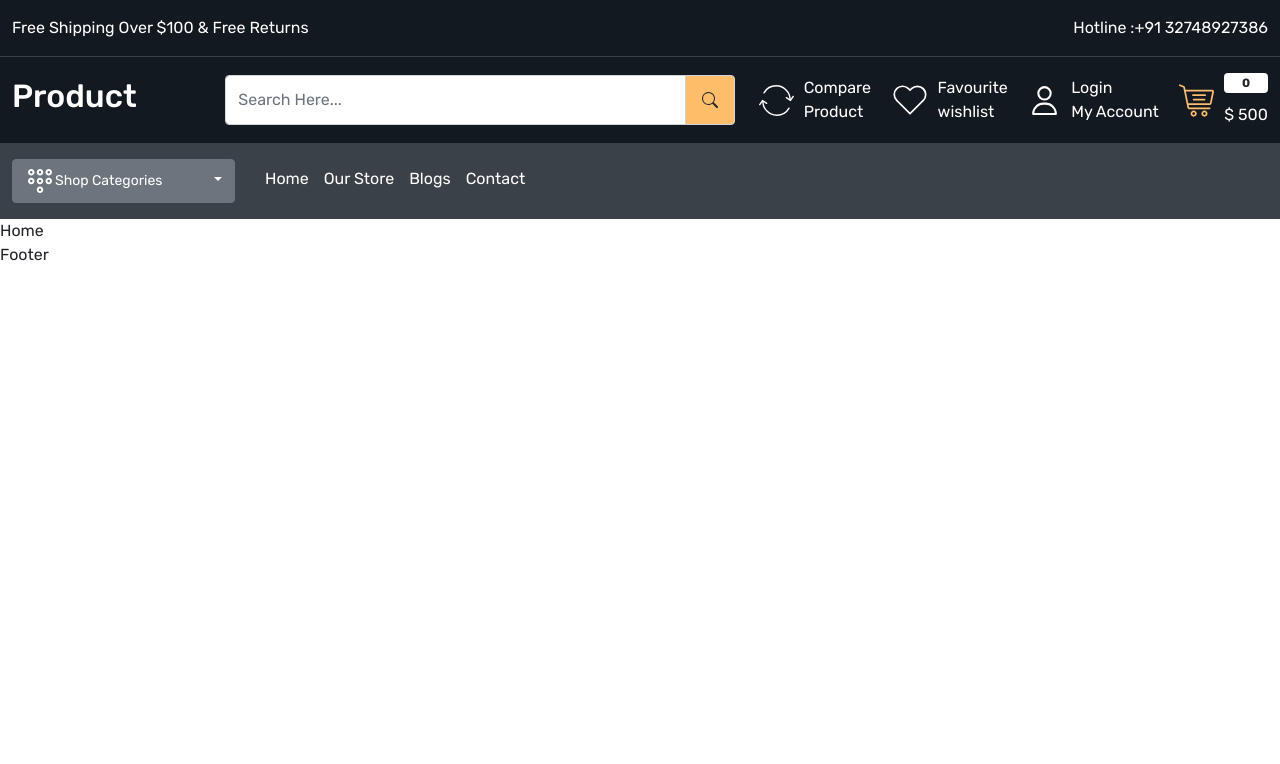
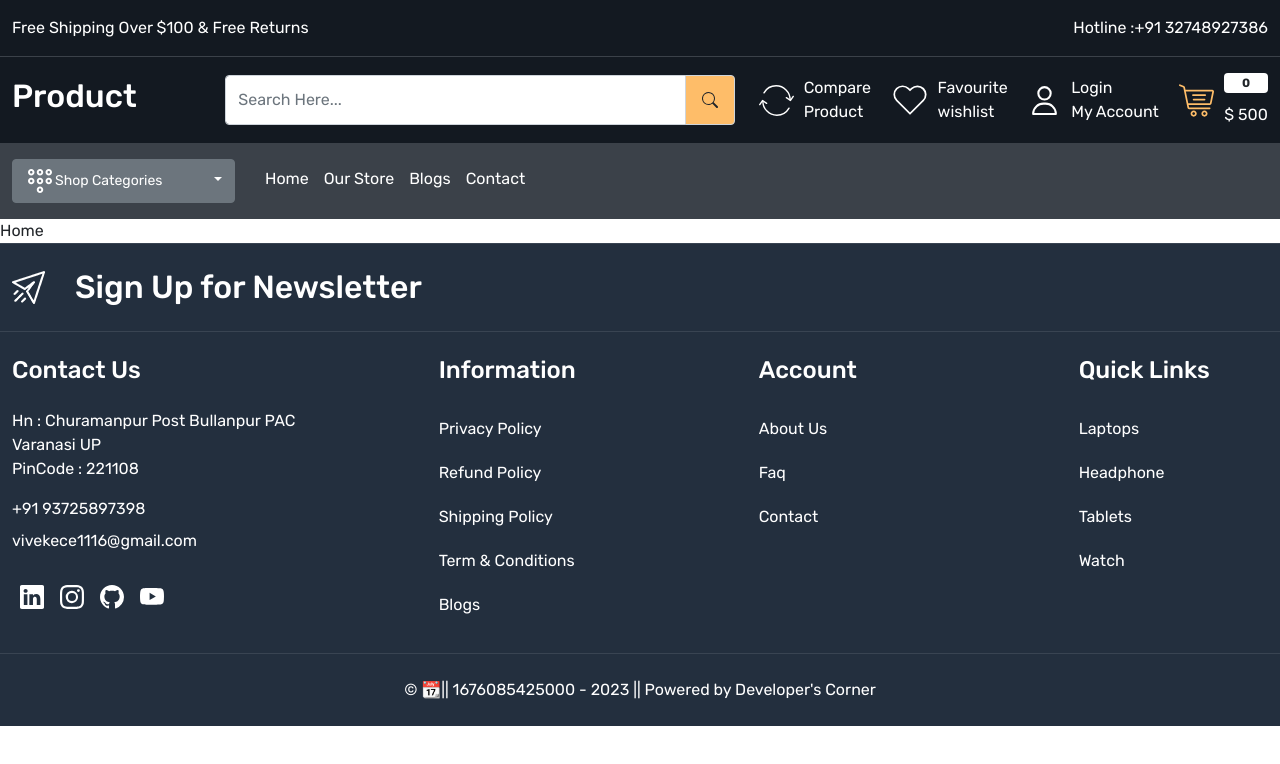
Before and after one commit to vkp3012/Ecommerce-App, a React (Create React App) app: page / in a window 1280 px wide. Shown: the top 764 px of the page. Built offline with nearby package versions, Linux system fonts and the light colour scheme.

Commit message:
footer page is done

```diff
--- a/src/App.css
+++ b/src/App.css
@@ -109,3 +109,22 @@ a {
 }
 
 /* header End Here.. */
+
+
+/* footer start here... */
+footer{
+  background-color: var(--color-232f3e);
+}
+
+footer:not(:first-child) {
+  border-top: 1px solid rgba(255, 255, 255, 0.1);
+}
+
+footer .input-group-text {
+  background-color: var(--color-232f3e);
+  color: white;
+  padding: 8px 17px;
+}
+
+
+/* footer end heare */
--- a/src/components/Footer.js
+++ b/src/components/Footer.js
@@ -1,10 +1,105 @@
 import React from 'react'
-
+import newsletter from '../images/newsletter.png';
+import {BsLinkedin , BsGithub, BsYoutube, BsInstagram } from 'react-icons/bs'
+import { Link } from 'react-router-dom'
 const footer = () => {
     return (
-        <div>
-        Footer
-        </div>
+        <>
+            <footer className='py-4'>
+                <div className='container-xxl'>
+                    <div className='row align-items-center'>
+                        <div className='col-5'>
+                            <div className='footer-top-data d-flex gap-30 align-items-center'>
+                                <img  src= {newsletter} alt="newsletter"/>
+                                <h2 className='mb-0 text-white'>Sign Up for Newsletter</h2>
+                            </div>
+                        </div>
+                        <div className='col-7'></div>
+                    </div>
+                </div>
+            </footer>
+
+            <footer className='py-4'>
+                <div className='container-xxl'>
+                    <div className='row'>
+                        <div className='col-4'>
+                            <h4 className = "text-white mb-4">Contact Us</h4>
+                            <div>
+                                <address className='text-white fs-6'>
+                                    Hn : Churamanpur Post Bullanpur PAC <br /> Varanasi UP <br/>
+                                    PinCode : 221108
+                                </address>
+                                <a
+                                    href='tel: +91 96142872'
+                                    className='mt-3 d-block mb-1 text-white'
+                                >
+                                    +91 93725897398
+                                </a>
+                                <a
+                                    href='mailto : vivekece1116@gmail.com'
+                                    className='mt-2 d-block mb-0 text-white'
+                                >
+                                    vivekece1116@gmail.com
+                                </a>
+                                <div className='"social_icons f-flex align-items-center gap-30 mt-4'>
+                                    <a  className='text-white m-2' href="#">
+                                        <BsLinkedin className='fs-4' />
+                                    </a>
+                                    <a  className='text-white m-2' href="#">
+                                        <BsInstagram className='fs-4'/>
+                                    </a>
+                                    <a  className='text-white m-2' href="#">
+                                        <BsGithub className='fs-4' />
+                                    </a>
+                                    <a  className='text-white m-2' href="#">
+                                        <BsYoutube className='fs-4' />
+                                    </a>
+                                </div>
+                            </div>
+                        </div>
+                        <div className='col-3'>
+                            <h4 className='text-white mb-4'>Information</h4>
+                            <div className='footer-link d-flex flex-column'>
+                                <Link to="" className='text-white py-2 mb-1'>Privacy Policy</Link>
+                                <Link to="" className='text-white py-2 mb-1'>Refund Policy</Link>
+                                <Link to="" className='text-white py-2 mb-1'>Shipping Policy</Link>
+                                <Link to="" className='text-white py-2 mb-1'>Term & Conditions</Link>
+                                <Link to="" className='text-white py-2 mb-1'>Blogs</Link>
+                            </div>
+                        </div>
+                        <div className='col-3'>
+                            <h4 className='text-white mb-4'>Account</h4>
+                            <div className='footer-link d-flex flex-column'>
+                                <Link className='text-white py-2 mb-1'>About Us</Link>
+                                <Link className='text-white py-2 mb-1'>Faq</Link>
+                                <Link className='text-white py-2 mb-1'>Contact</Link>
+                            </div>
+                        </div>
+                        <div className='col-2'>
+                            <h4 className='text-white mb-4'>Quick Links</h4>
+                            <div className='footer-link d-flex flex-column'>
+                                <Link className='text-white py-2 mb-1'>Laptops</Link>
+                                <Link className='text-white py-2 mb-1'>Headphone</Link>
+                                <Link className='text-white py-2 mb-1'>Tablets</Link>
+                                <Link className='text-white py-2 mb-1'>Watch</Link>
+                            </div>
+                        </div>
+                    </div>
+                </div>
+            </footer>
+
+            <footer className='py-4'>
+                <div className='container-xxl'>
+                    <div className='row'>
+                        <div className='col-12'>
+                            <p className="text-center mb-0 text-white">
+                                &copy; 📆|| { new Date().getTime()} - { new Date().getFullYear()} ||  Powered by Developer's Corner
+                            </p>
+                        </div>
+                    </div>
+                </div>
+            </footer>
+        </>
     )
 }
 
```
